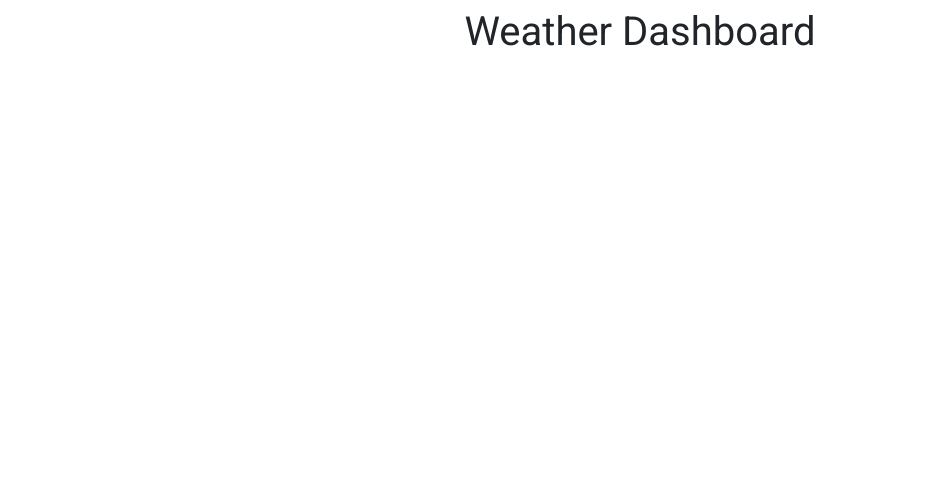
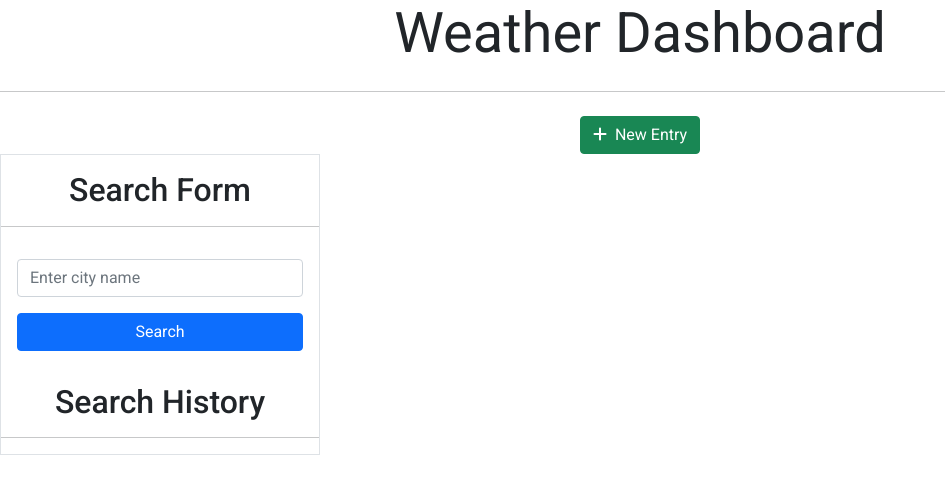
Before and after one commit to TanveerBassi/weather-dashboard, a plain HTML site: page index.html in a window 1280 px wide. Shown: the whole page, without its empty margins (0-945 px from the left). Drawn offline with nearby package versions, Linux system fonts and the light colour scheme; a web font is replaced by a local one.

Commit message:
updated HTML for dashboard

```diff
--- a/index.html
+++ b/index.html
@@ -4,7 +4,7 @@
     <meta charset="UTF-8" />
     <meta http-equiv="X-UA-Compatible" content="IE=edge" />
     <meta name="viewport" content="width=device-width, initial-scale=1.0" />
-    <title>Weather Dashboard</title>
+    <title>Weather Journal</title>
     <link
       href="https://cdn.jsdelivr.net/npm/bootstrap@5.1.3/dist/css/bootstrap.min.css"
       rel="stylesheet"
@@ -14,19 +14,64 @@
     <link rel="preconnect" href="https://fonts.googleapis.com" />
     <link rel="preconnect" href="https://fonts.gstatic.com" crossorigin />
     <link
-      href="https://fonts.googleapis.com/css2?family=Righteous&family=Roboto:wght@300;400;700&display=swap"
+      href="https://fonts.googleapis.com/css2?family=Dancing+Script:wght@400;600;700&family=Josefin+Sans:wght@400;500;700&family=Lato:wght@100;400;700&family=Poppins:wght@300;400;700&family=Roboto+Condensed:wght@300;400;700&family=Roboto:wght@400;500;700&family=Smokum&family=Source+Sans+Pro:wght@300;400;700&display=swap"
       rel="stylesheet"
+    />
+    <link
+      rel="stylesheet"
+      href="https://cdnjs.cloudflare.com/ajax/libs/font-awesome/6.1.1/css/all.min.css"
+      integrity="sha512-KfkfwYDsLkIlwQp6LFnl8zNdLGxu9YAA1QvwINks4PhcElQSvqcyVLLD9aMhXd13uQjoXtEKNosOWaZqXgel0g=="
+      crossorigin="anonymous"
+      referrerpolicy="no-referrer"
     />
     <link rel="stylesheet" href="./assets/css/styles.css" />
   </head>
   <body>
-    <!-- Heading -->
-    <header class="navbar d-flex justify-content-center">
-      <h1>Weather Dashboard</h1>
+    <header>
+      </nav>
     </header>
-    <!-- Current Day Forecast -->
-    <!-- Recent Searches/ Search Bar -->
-    <!-- 5 Day Forecast -->
+    <main>
+      <div class="jumbotron text-center">
+        <h1 class="display-4">Weather Dashboard</h1>
+        <hr class="my-4" />
+        <button type="button" class="btn btn-success" id="create-new-entry-btn">
+          <i class="fa-solid fa-plus me-1"></i> New Entry
+        </button>
+      </div>
+      <!-- content row -->
+      <div class="row g-0">
+        <!-- col for form and recent searches -->
+        <div class="col-sm-12 col-md-3 border">
+          <!-- search form -->
+          <div>
+            <h2 class="mt-3 text-center">Search Form</h2>
+            <hr />
+            <form class="p-3" id="search-form">
+              <div class="mb-3">
+                <input
+                  type="text"
+                  class="form-control"
+                  id="search-input"
+                  placeholder="Enter city name"
+                />
+              </div>
+              <div class="d-grid gap-2">
+                <button type="submit" class="btn btn-primary">Search</button>
+              </div>
+            </form>
+          </div>
+
+          <!-- recent searches -->
+          <div id="recent-searches-container">
+            <h2 class="mt-3 text-center">Search History</h2>
+            <hr />
+          </div>
+        </div>
+
+        <!-- col for weather info -->
+        <div class="col-sm-12 col-md-9" id="weather-info-container"></div>
+      </div>
+    </main>
     <script
       src="https://cdn.jsdelivr.net/npm/bootstrap@5.1.3/dist/js/bootstrap.bundle.min.js"
       integrity="sha384-ka7Sk0Gln4gmtz2MlQnikT1wXgYsOg+OMhuP+IlRH9sENBO0LRn5q+8nbTov4+1p"
```
